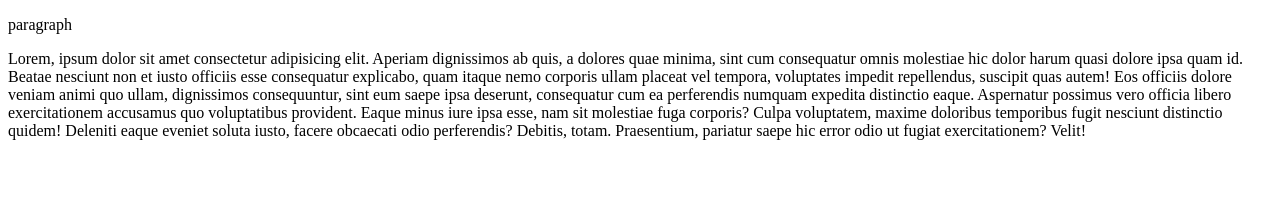
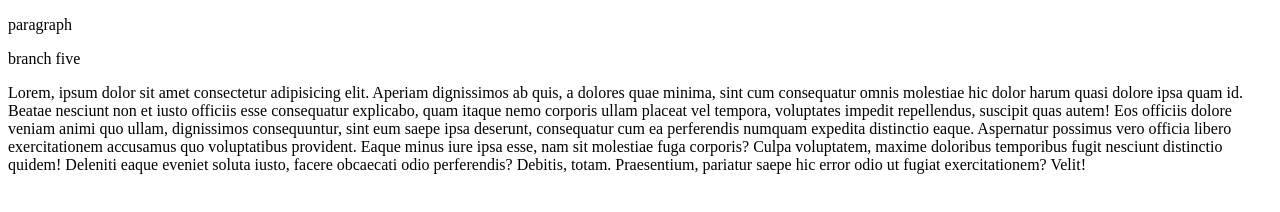
Before and after one commit to sainath-07/localrepo, a plain HTML site: page one.html in a window 1280 px wide. Drawn offline with Linux system fonts and the light colour scheme.

Commit message:
branch five

```diff
--- a/one.html
+++ b/one.html
@@ -7,6 +7,7 @@
 </head>
 <body>
     <p>paragraph </p>
+    <p>branch five</p>
     <p>Lorem, ipsum dolor sit amet consectetur adipisicing elit. Aperiam dignissimos ab quis, a dolores quae minima, sint cum consequatur omnis molestiae hic dolor harum quasi dolore ipsa quam id. Beatae nesciunt non et iusto officiis esse consequatur explicabo, quam itaque nemo corporis ullam placeat vel tempora, voluptates impedit repellendus, suscipit quas autem! Eos officiis dolore veniam animi quo ullam, dignissimos consequuntur, sint eum saepe ipsa deserunt, consequatur cum ea perferendis numquam expedita distinctio eaque. Aspernatur possimus vero officia libero exercitationem accusamus quo voluptatibus provident. Eaque minus iure ipsa esse, nam sit molestiae fuga corporis? Culpa voluptatem, maxime doloribus temporibus fugit nesciunt distinctio quidem! Deleniti eaque eveniet soluta iusto, facere obcaecati odio perferendis? Debitis, totam. Praesentium, pariatur saepe hic error odio ut fugiat exercitationem? Velit!</p>
 </body>
 </html>
```
